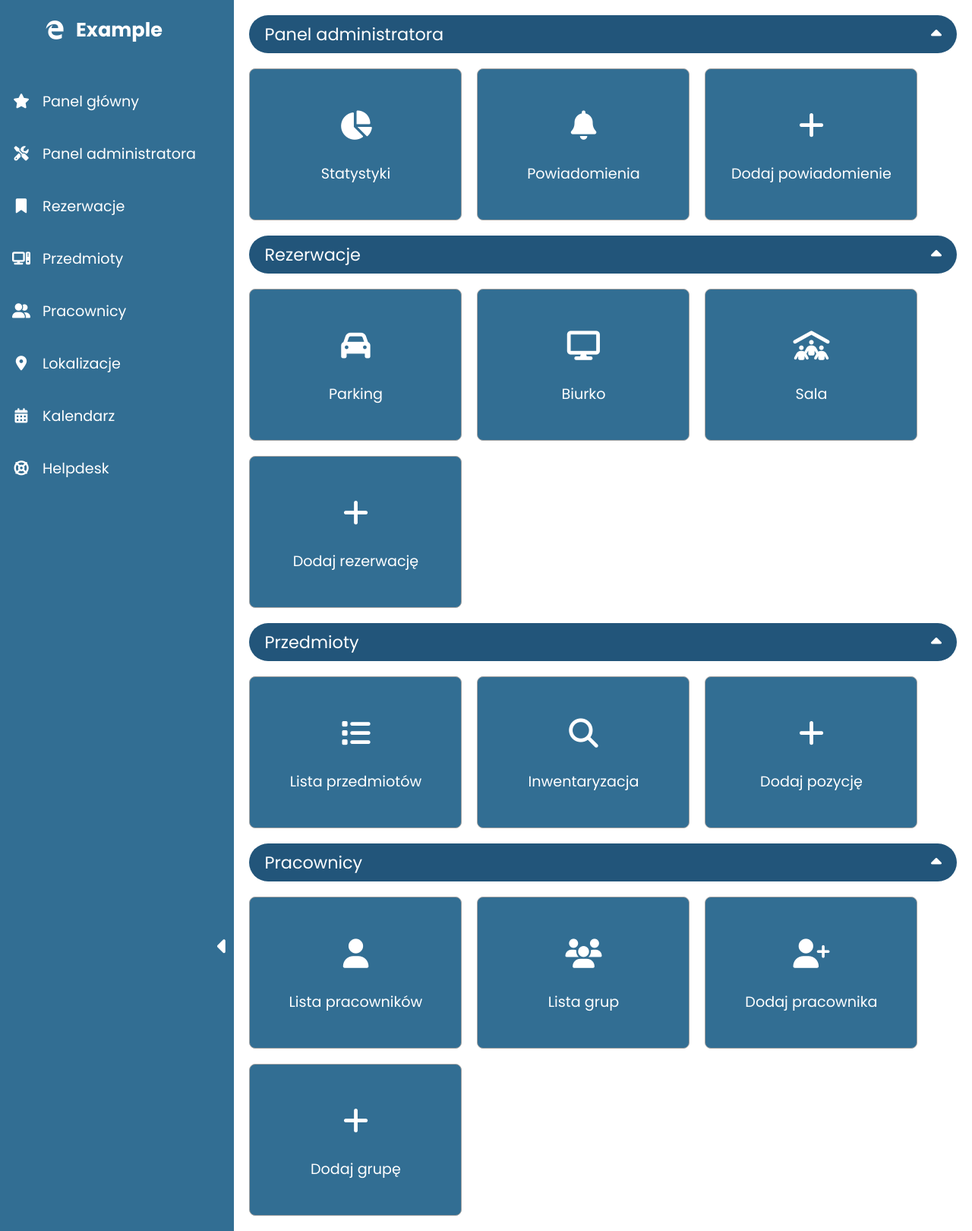
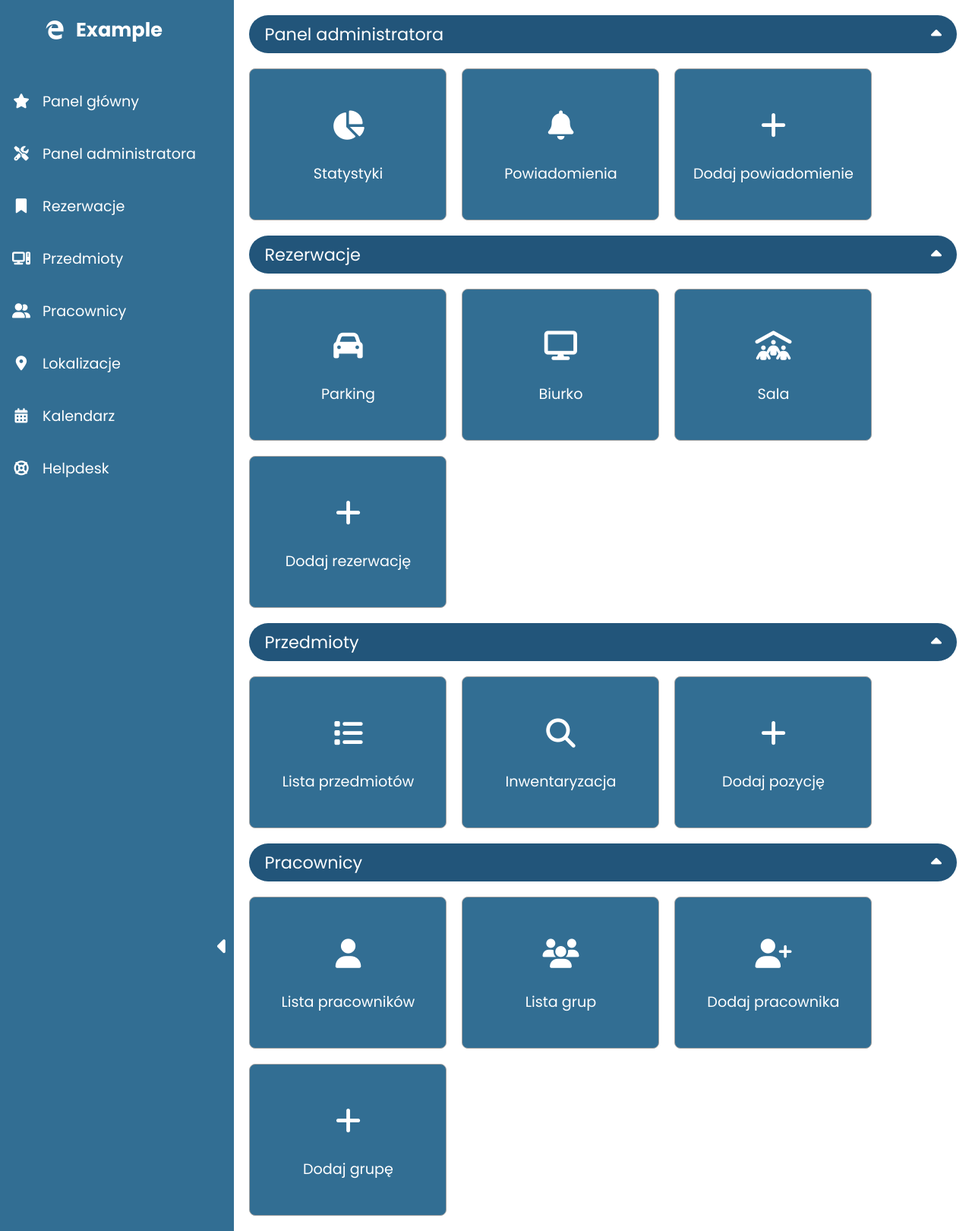
Before and after one commit to SzymonPiatek/Workbench, a Django app: page / in a window 1280 px wide. Shown: the top 1620 px of the page at 76% size. Run offline with Django 5.2, Linux system fonts and the light colour scheme; some libraries are stand-ins or nearby versions.

Commit message:
Change element width

```diff
--- a/website/static/css/styles.css
+++ b/website/static/css/styles.css
@@ -178,7 +178,7 @@ main {
 }
 .block .elements .element {
   height: 200px;
-  aspect-ratio: 1.4;
+  aspect-ratio: 1.3;
   display: flex;
   flex-direction: column;
   justify-content: center;
--- a/website/static/scss/styles.scss
+++ b/website/static/scss/styles.scss
@@ -179,7 +179,7 @@ main {
     }
     .element {
       height: 200px;
-      aspect-ratio: 1.4;
+      aspect-ratio: 1.3;
       display: flex;
       flex-direction: column;
       justify-content: center;
```
